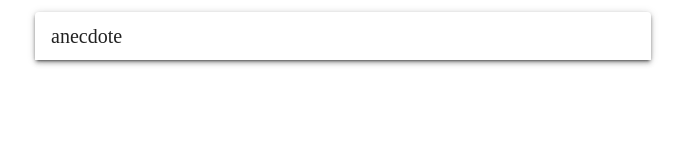
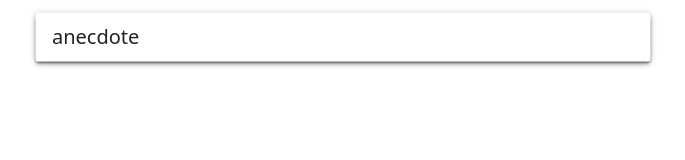
Before and after one commit to Simon-Truong/anecdote2, a Nuxt app: page / in a window 1280 px wide. Shown: the top 160 px of the page, without its empty margins (297-982 px from the left). Built offline with nearby package versions, Linux system fonts and the light colour scheme.

Commit message:
feat: added tailwind and .env file

```diff
--- /dev/null
+++ b/assets/styles/tailwind.css
@@ -0,0 +1,3 @@
+@import 'tailwindcss/base';
+@import 'tailwindcss/components';
+@import 'tailwindcss/utilities';
--- a/nuxt.config.js
+++ b/nuxt.config.js
@@ -1,4 +1,6 @@
 import colors from 'vuetify/es5/util/colors';
+// eslint-disable-next-line nuxt/no-cjs-in-config
+const path = require('path');
 
 export default {
   mode: 'universal',
@@ -35,7 +37,7 @@ export default {
   /*
    ** Global CSS
    */
-  css: [],
+  css: ['~assets/styles/tailwind.css'],
   /*
    ** Plugins to load before mounting the App
    */
@@ -43,7 +45,7 @@ export default {
   /*
    ** Nuxt.js dev-modules
    */
-  buildModules: ['@nuxt/typescript-build', '@nuxtjs/vuetify'],
+  buildModules: ['@nuxt/typescript-build', '@nuxtjs/vuetify', '@nuxtjs/tailwindcss'],
   /*
    ** Nuxt.js modules
    */
@@ -52,7 +54,12 @@ export default {
     '@nuxtjs/axios',
     // Doc: https://github.com/nuxt-community/dotenv-module
     '@nuxtjs/dotenv',
+    'nuxt-purgecss',
   ],
+  purgeCSS: {
+    mode: 'postcss',
+    enabled: process.env.NODE_ENV === 'production',
+  },
   /*
    ** Axios module configuration
    ** See https://axios.nuxtjs.org/options
@@ -89,5 +96,15 @@ export default {
      */
     // eslint-disable-next-line @typescript-eslint/no-unused-vars
     extend(config, ctx) {},
+    postcss: {
+      plugins: {
+        'postcss-import': {},
+        tailwindcss: path.resolve(__dirname, './tailwind.config.js'),
+        'postcss-nested': {},
+      },
+    },
+    preset: {
+      stage: 1, // see https://tailwindcss.com/docs/using-with-preprocessors#future-css-featuress
+    },
   },
 };
--- a/package.json
+++ b/package.json
@@ -25,6 +25,7 @@
     "@nuxt/typescript-build": "^0.6.0",
     "@nuxtjs/eslint-config-typescript": "^1.0.0",
     "@nuxtjs/eslint-module": "^1.0.0",
+    "@nuxtjs/tailwindcss": "^2.0.0",
     "@nuxtjs/vuetify": "^1.0.0",
     "@vue/test-utils": "^1.0.0-beta.27",
     "babel-eslint": "^10.0.1",
--- /dev/null
+++ b/tailwind.config.js
@@ -0,0 +1,8 @@
+module.exports = {
+  prefix: '',
+  important: false,
+  separator: ':',
+  theme: {},
+  variants: {},
+  plugins: [],
+};
```
Also changed, not shown: 2 other files (tests, documents, lock files or other folders).
